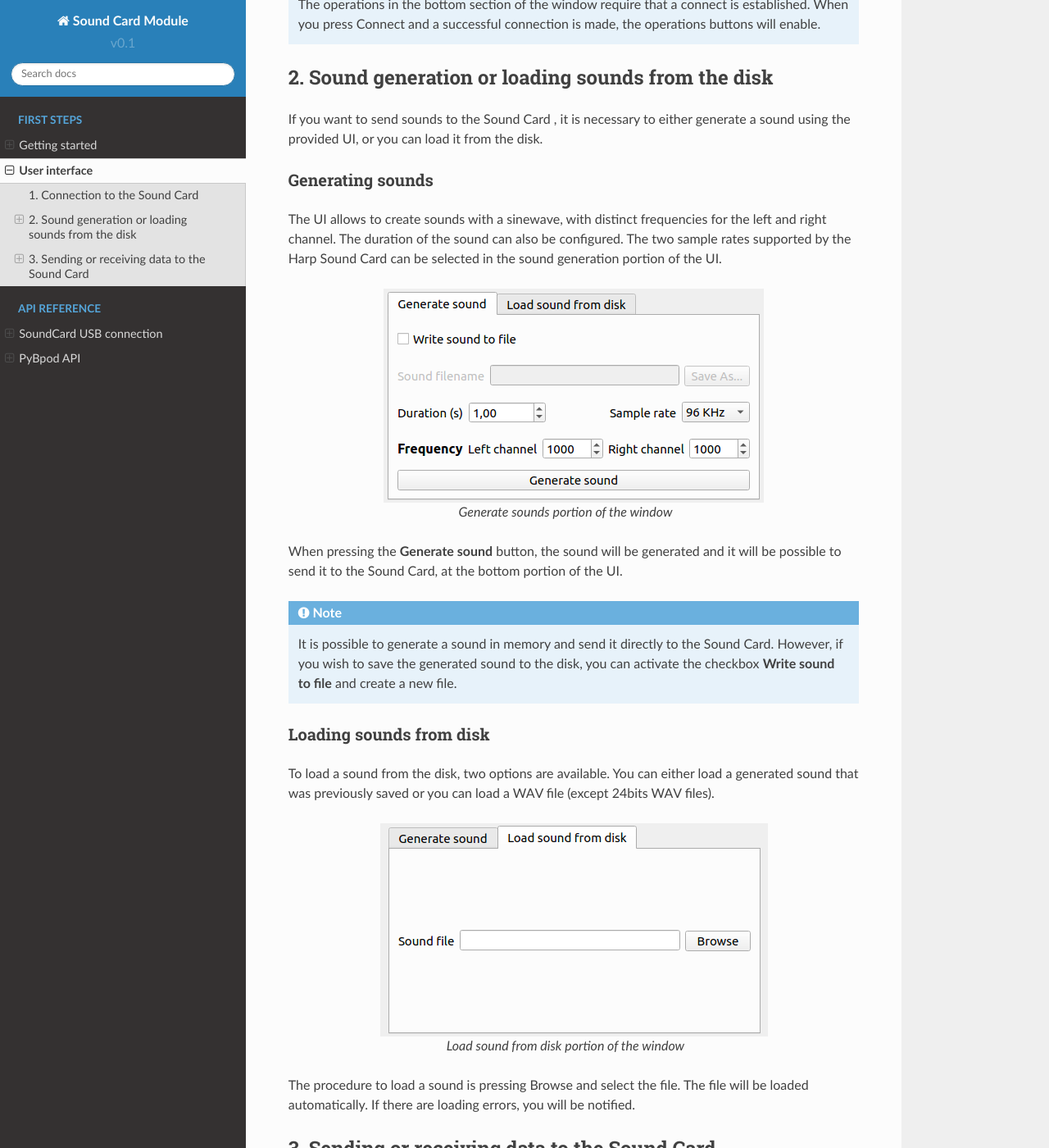
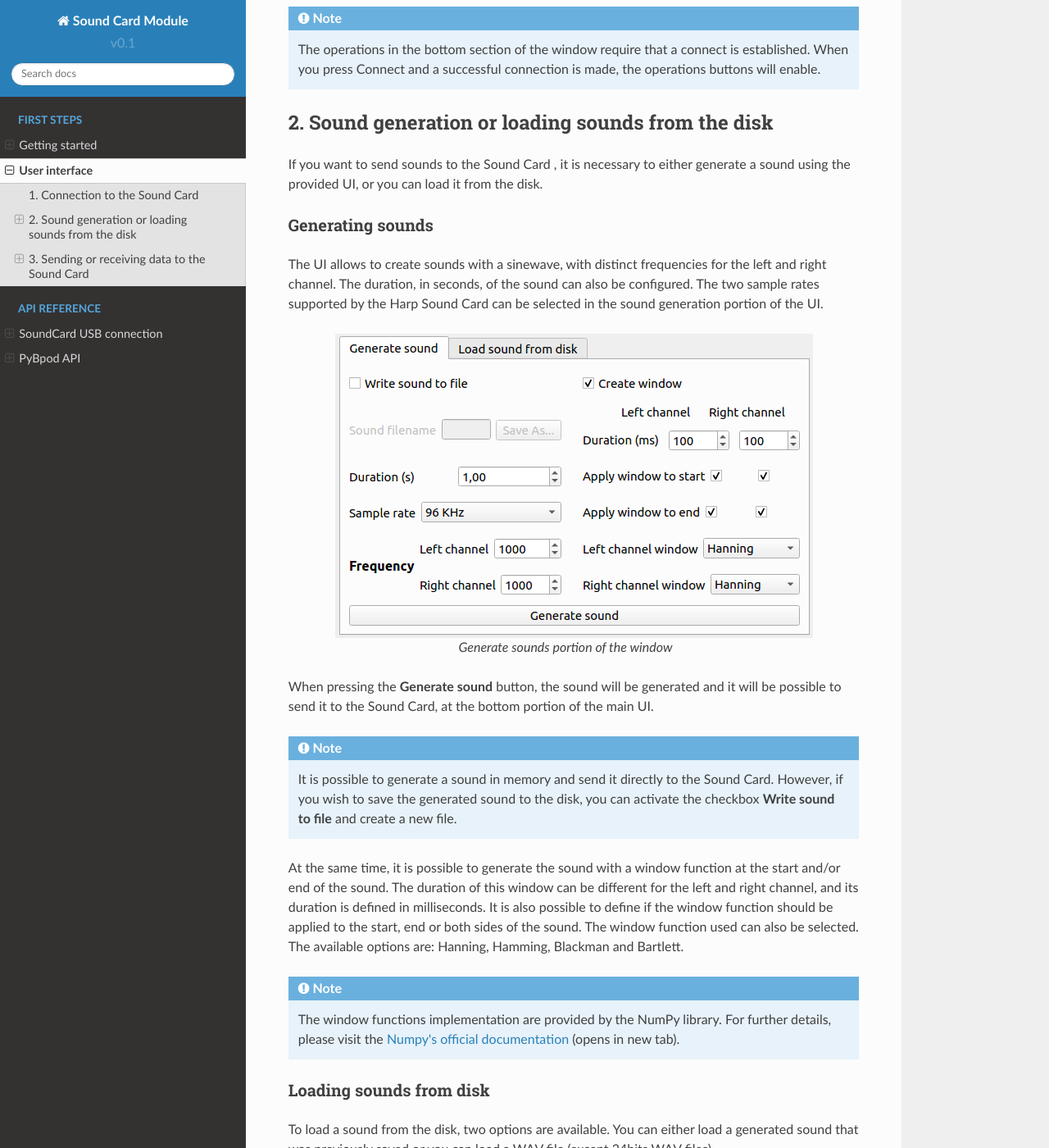
Before and after one commit to pybpod/pybpod-gui-plugin-soundcard, a Sphinx documentation site: the page built from docs/source/user-interface.rst, in a window 1280 px wide and 1400 px high, scrolled down 1370 px. Shown: the whole window at 82% size. Built offline with Sphinx 7.4.7 and the Read the Docs theme 2.0.0, drawn with Linux system fonts in a browser that asks for light colours.

Commit message:
Updated UI usage documentation

```diff
--- a/docs/source/user-interface.rst
+++ b/docs/source/user-interface.rst
@@ -46,9 +46,9 @@ generate a sound using the provided UI, or you can load it from the disk.
 Generating sounds
 -----------------
 The UI allows to create sounds with a sinewave, with distinct frequencies for
-the left and right channel. The duration of the sound can also be configured.
-The two sample rates supported by the Harp Sound Card can be selected in the
-sound generation portion of the UI.
+the left and right channel. The duration, in seconds, of the sound can also be
+configured. The two sample rates supported by the Harp Sound Card can be selected
+in the sound generation portion of the UI.
 
 .. figure:: _static/generate_sound.png
    :scale: 100 %
@@ -59,12 +59,26 @@ sound generation portion of the UI.
 
 When pressing the **Generate sound** button, the sound will be generated and
 it will be possible to send it to the Sound Card, at the bottom portion of the
-UI.
+main UI.
 
 .. note:: It is possible to generate a sound in memory and send it directly
           to the Sound Card. However, if you wish to save the generated
           sound to the disk, you can activate the checkbox **Write sound to
           file** and create a new file.
+
+At the same time, it is possible to generate the sound with a window function at
+the start and/or end of the sound. The duration of this window can be different
+for the left and right channel, and its duration is defined in milliseconds. It is
+also possible to define if the window function should be applied to the start, end
+or both sides of the sound. The window function used can also be selected. The
+available options are: Hanning, Hamming, Blackman and Bartlett.
+
+.. note:: The window functions implementation are provided by the NumPy library.
+          For further details, please visit the |numpy_location| (opens in new tab).
+
+.. |numpy_location| raw:: html
+
+   <a href='https://docs.scipy.org/doc/numpy/reference/routines.window.html' target='_blank'>Numpy's official documentation</a>
 
 
 Loading sounds from disk
```
Also changed, not shown: docs/source/_static/generate_sound.png, docs/source/_static/soundcard_window.png, 2 other files.
